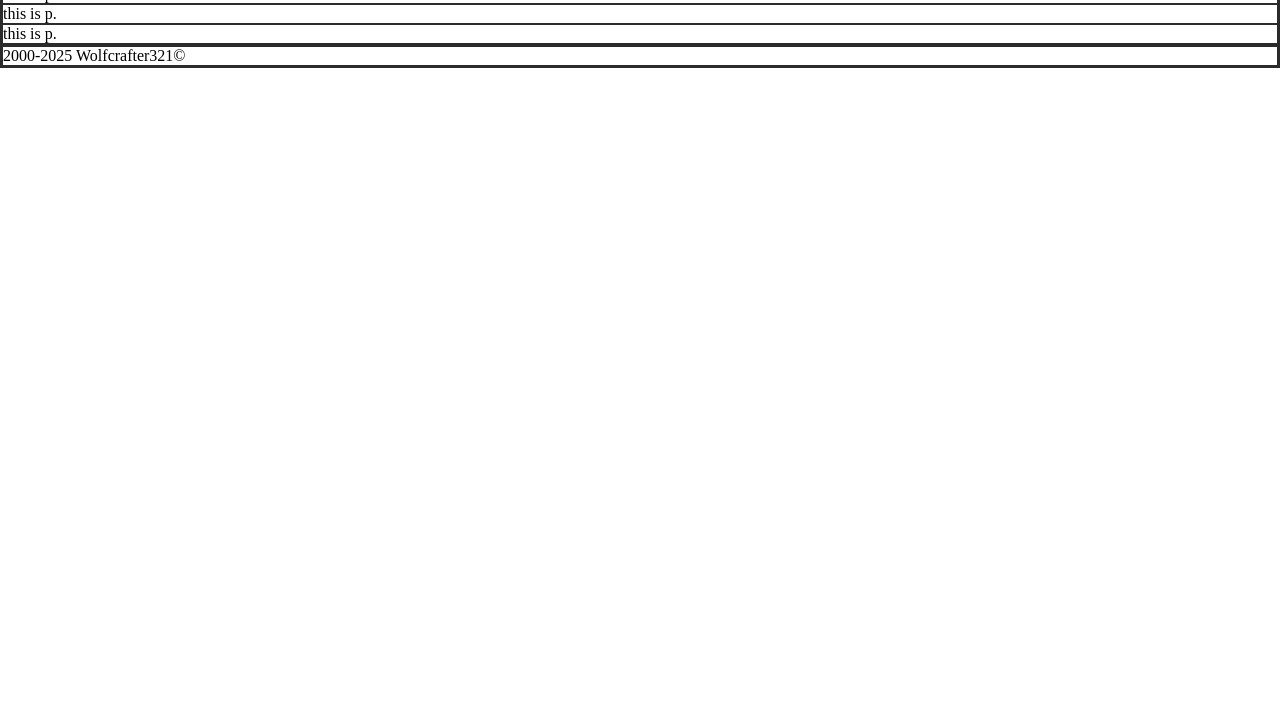
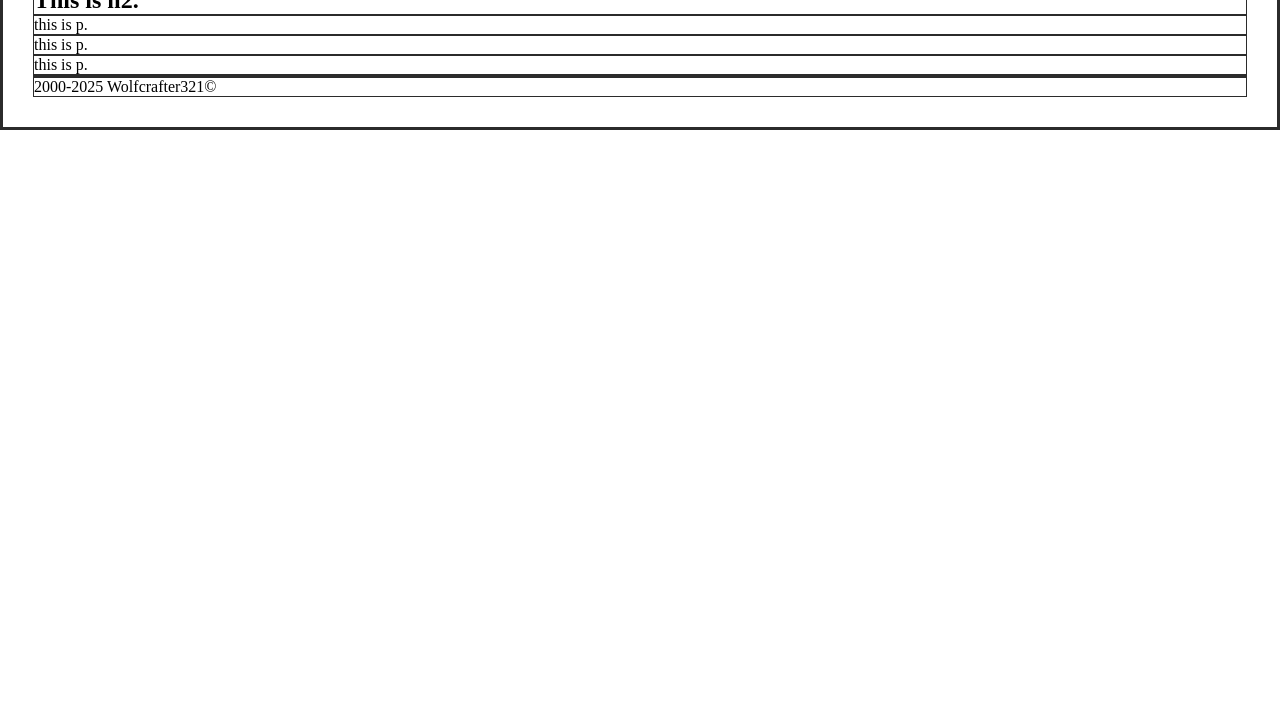
Before and after one commit to Wolfcrafter321/WebPageTest, a plain HTML site: page index.html in a window 1280 px wide. Shown: the part 86-800 px from the top of the page. Drawn offline with Linux system fonts and the light colour scheme.

Commit message:
add wwrapper

```diff
--- a/common.css
+++ b/common.css
@@ -3,3 +3,6 @@
     padding: 0px;
     border: 1px solid #2b2b2b;
 }
+#wrapper {
+    padding: 30px;
+}
--- a/index.html
+++ b/index.html
@@ -6,12 +6,13 @@
     <link href="common.css" rel="stylesheet" type="text/css">
 </head>
 <body>
+    <div id="wrapper">
         <h1>Hello</h1>
         <h2>This is h2.</h2>
         <p>this is p.</p>
         <p>this is p.</p>
         <p>this is p.</p>
         <hr>
-    </hr>
         <p>2000-2025 Wolfcrafter321©</p>
+    </div>
 </body>
```
Lines whose indentation alone changed are shown as unchanged.
